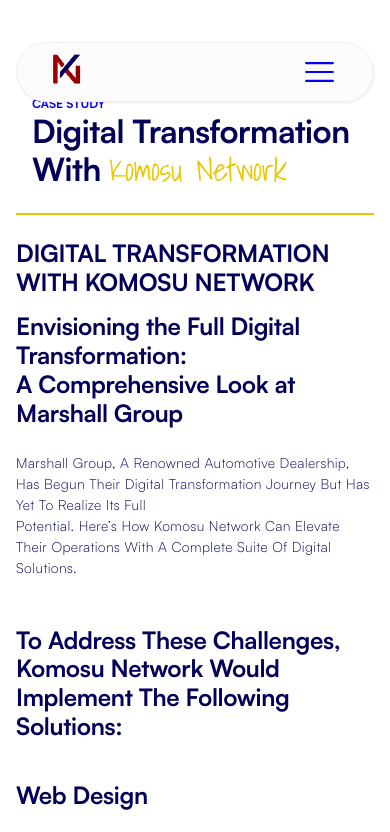
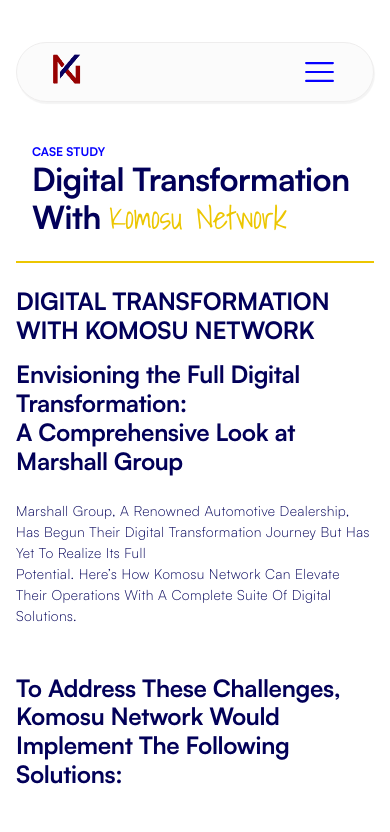
Before and after one commit to Yomi-daniels/Komosu, a Next.js app: page /case-study in a window 390 px wide. Shown: the top 832 px of the page. Built offline with nearby package versions, Linux system fonts and the light colour scheme.

Commit message:
updated webdesign page

```diff
--- a/src/app/case-study/casestudy.module.css
+++ b/src/app/case-study/casestudy.module.css
@@ -393,6 +393,10 @@
     height: 300px;
   }
 
+  .CaseStudyPage {
+    margin-top: 9rem;
+  }
+
   .topimgabsolute,
   .bottomimgabsolute {
     display: none;
--- a/src/app/contact-us/contact.module.css
+++ b/src/app/contact-us/contact.module.css
@@ -142,6 +142,7 @@
   .contactSection {
     padding-left: 1rem;
     padding-right: 1rem;
+    margin-top: 4rem;
   }
   .contactHeader h2 {
     font-size: 32px;
```
Also changed, not shown: src/app/webdesign/webdesign.module.css (+5 -3 lines).
